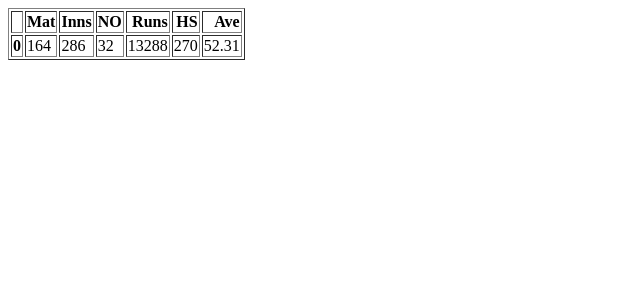
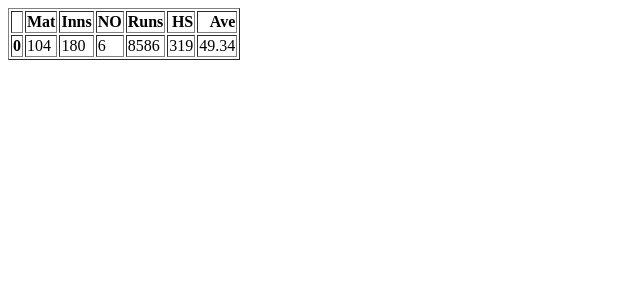
Before and after one commit to arijitbose/web_scrapping_project, a Flask app: template templates/result.html in a window 1280 px wide. Shown: the top 300 px of the page, without its empty margins (0-640 px from the left). Run offline with Flask 2, Linux system fonts and the light colour scheme; the template is opened without the code that fills it, so the values that code supplies are empty.

Commit message:
modified output agaim

```diff
--- a/app.py
+++ b/app.py
@@ -104,15 +104,16 @@ def predict():
         f.append(anchor.text)
     g=f[0:6]
     new_dict = {e[i]: g[i] for i in range(len(e))}
-    print(new_dict)
-    df_table = pd.DataFrame(new_dict,index=[0])
-    html_final = df_table.to_html()
+    # print(new_dict)
+    # df_table = pd.DataFrame(new_dict,index=[0])
+    # html_final = df_table.to_html()
 
-    text_file = open("templates/result.html", "w")
-    text_file.write(html_final)
-    text_file.close()
+    # text_file = open("templates/result.html", "w")
+    # text_file.write(html_final)
+    # text_file.close()
 
-    return render_template("result.html",name=predict)
+    # return render_template("result.html",name=predict)
+    return render_template("home.html",prediction_text=data+"{}".format(new_dict))
 
 
 
--- a/templates/home.html
+++ b/templates/home.html
@@ -32,7 +32,7 @@
 
 
  </div>
-
+ {{prediction_text}}
 
 
 </body>
--- a/templates/result.html
+++ b/templates/result.html
@@ -13,12 +13,12 @@
   <tbody>
     <tr>
       <th>0</th>
-      <td>164</td>
-      <td>286</td>
-      <td>32</td>
-      <td>13288</td>
-      <td>270</td>
-      <td>52.31</td>
+      <td>104</td>
+      <td>180</td>
+      <td>6</td>
+      <td>8586</td>
+      <td>319</td>
+      <td>49.34</td>
     </tr>
   </tbody>
 </table>
```
